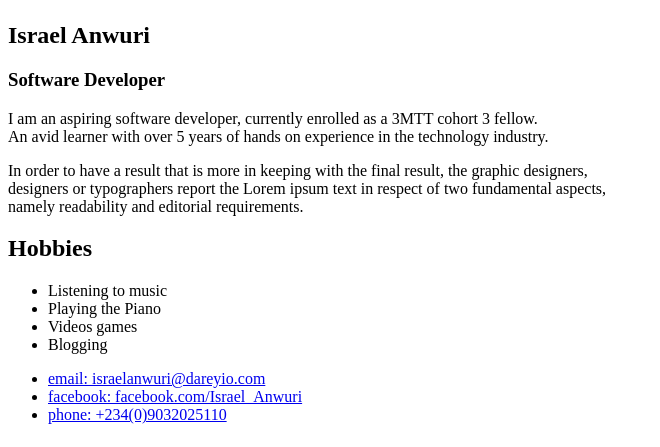
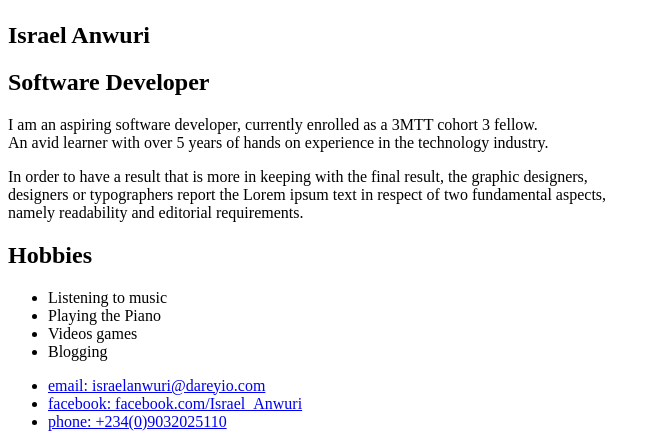
Before and after one commit to Izzikeyz/Personal-Profile-Page, a plain HTML site: page index.html in a window 1280 px wide. Shown: the part 732-1179 px from the top of the page, without its empty margins (0-660 px from the left). Drawn offline with Linux system fonts and the light colour scheme.

Commit message:
Update index.html

```diff
--- a/index.html
+++ b/index.html
@@ -19,13 +19,13 @@
     <main>
       <section class="bio">
         <img src="images/me.jpg" alt="picture of Israel Anwuri" width="500" height="600">
-        <h2>Israel Anwuri</h2>
-        <h3>Software Developer</h3>
+        <h1>Israel Anwuri</h1>
+        <h2>Software Developer</h2>
         <p>I am an aspiring software developer, currently enrolled as a 3MTT cohort 3 fellow. <br>An avid learner with over 5 years of hands on experience in the technology industry.</p>
         <p>In order to have a result that is more in keeping with the final result, the graphic designers,<br> designers or typographers report the Lorem ipsum text in respect of two fundamental aspects,<br> namely readability and editorial requirements. </p>
       </section>
       <section>
-        <h2>Hobbies</h2>
+        <h1>Hobbies</h1>
         <ul>
           <li>Listening to music</li>
           <li>Playing the Piano</li>
```
